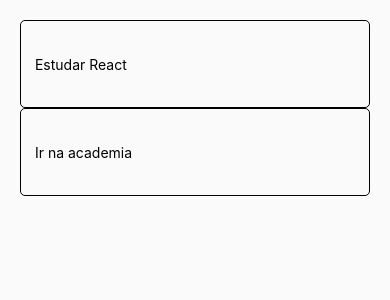
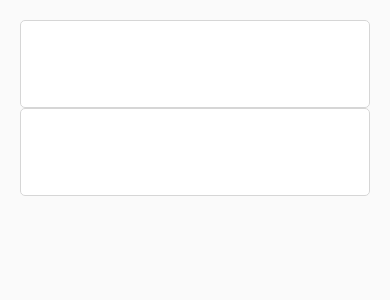
Before and after one commit to OtavioFilipe/toDoApp, a React Native app: screen / in a window 390 px wide. Shown: the top 300 px of the page. Built offline with nearby package versions, Linux system fonts and the light colour scheme.

Commit message:
add a delete task

```diff
--- a/src/components/Card/index.tsx
+++ b/src/components/Card/index.tsx
@@ -1,5 +1,5 @@
-import React from "react";
-import { Text } from "react-native";
+import React, { useRef } from "react";
+import { Swipeable } from "react-native-gesture-handler";
 import { TodoProps } from "../../screens/Home";
 
 import * as Styles from "./styles";
@@ -9,10 +9,17 @@
 };
 
 const Card: React.FC<CardProps> = ({ data }: CardProps) => {
+  const swipeableRef = useRef<Swipeable>(null);
+
   return (
-    <Styles.Container>
-      <Text> {data.name} </Text>
-    </Styles.Container>
+    <Swipeable
+      ref={swipeableRef}
+      rightThreshold={42}
+      overshootRight={false}
+      renderRightActions={() => <Styles.Delete></Styles.Delete>}
+    >
+      <Styles.Container></Styles.Container>
+    </Swipeable>
   );
 };
 
--- a/src/components/Card/styles.ts
+++ b/src/components/Card/styles.ts
@@ -3,11 +3,20 @@
 export const Container = styled.View`
     width: 100%;
     height: 88px;
-    background-color: '#ffffff';
+    background-color: #ffffff;
     border-radius: 5px;
     padding: 10px;
     flex-direction: row;
     align-items: center;
     border-width: 0.5px;
-    border-color: '#d6d6d6';
+    border-color: #d6d6d6;
 `;
+
+export const Delete = styled.View`
+    padding-right: 40px;
+    padding-left: 40px;
+    justify-content: center;
+    background-color: #f568b7;
+    border-top-right-radius: 5px;
+    border-bottom-right-radius: 5px;
+`;
```
